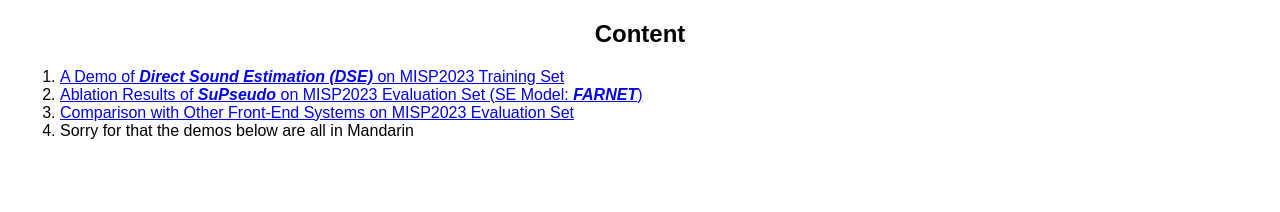
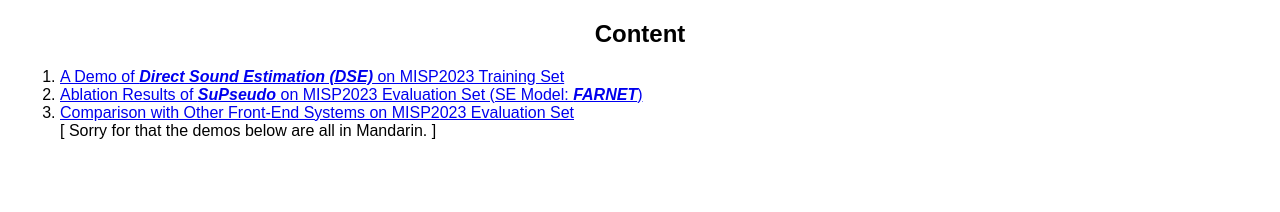
Before and after one commit to anonymity4demo/demo_of_SuPseudo, a plain HTML site: page index.html in a window 1280 px wide. Shown: the top 212 px of the page. Drawn offline with Linux system fonts and the light colour scheme.

Commit message:
Update index.html

```diff
--- a/index.html
+++ b/index.html
@@ -50,7 +50,7 @@
             <li><a href="#Part1">A Demo of <strong><i>Direct Sound Estimation (DSE)</i></strong> on MISP2023 Training Set</a></li>
             <li><a href="#Part2">Ablation Results of <strong><i>SuPseudo</i></strong> on MISP2023 Evaluation Set  (SE Model: <strong><i>FARNET</i></strong>)</a></li>
             <li><a href="#Part3">Comparison with Other Front-End Systems on MISP2023 Evaluation Set</a></li>
-            <li>Sorry for that the demos below are all in Mandarin</li>
+            <p style="margin: 0;">[ Sorry for that the demos below are all in Mandarin. ]</p>
         </ol>
     </div>
 
```
